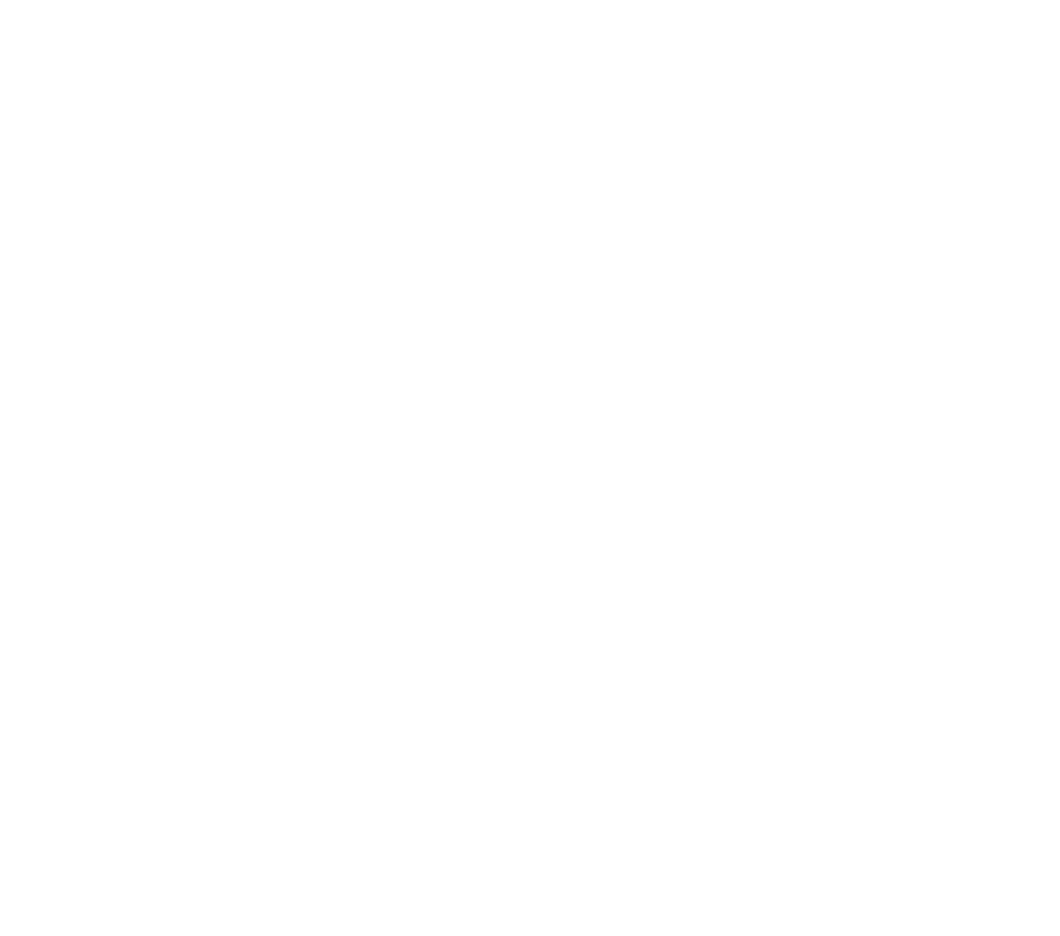
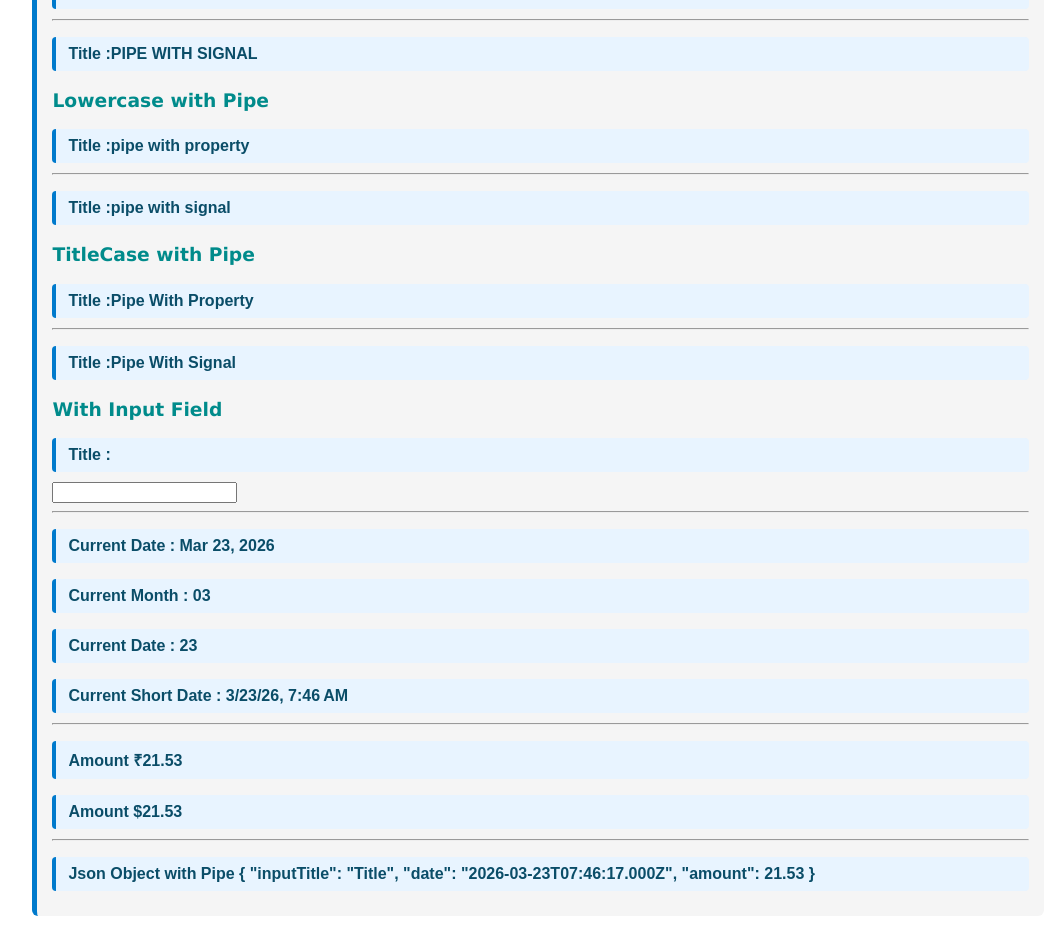
Before and after one commit to JayrajPrajapati/angularbasic, an Angular app: page / in a window 1280 px wide. Shown: the part 6020-6956 px from the top of the page, without its empty margins (102-1162 px from the left). Before the commit the page ends 5921 px from the top, so only its background shows below. Built offline with nearby package versions, Linux system fonts and the light colour scheme.

Commit message:
Implmented Pipes

```diff
--- a/src/app/app.html
+++ b/src/app/app.html
@@ -287,7 +287,8 @@
     <h3>Selected Language : {{selectedLanguageName()}}</h3>
     <br>
 
-    <input type="text" (input)="newLanguage.set($event.target.value)" placeholder="Enter a New Language" [value]="newLanguage()">
+    <input type="text" (input)="newLanguage.set($event.target.value)" placeholder="Enter a New Language"
+      [value]="newLanguage()">
     <button (click)="addNewLanguage()">Add New Language</button>
 
     @for(language of languagesList(); track language){
@@ -295,11 +296,43 @@
       (deleteLanguageByName)="deleteLanguage($event)"></app-child-to-parent-component>
     }
   </div>
-   <!-- Global State with Signals -->
+  <!-- Global State with Signals -->
   <div class="section">
     <p>Global State with Signals:</p>
     <app-display-component></app-display-component>
     <hr>
     <app-control-counter-component></app-control-counter-component>
   </div>
+  <!-- Pipe -->
+  <div class="section">
+    <h3>Uppercase with Pipe</h3>
+    <p>Title :{{topicWithProperty | uppercase}}</p>
+    <hr>
+    <p>Title :{{topicWithSignal() | uppercase}}</p>
+
+    <h3>Lowercase with Pipe</h3>
+    <p>Title :{{topicWithProperty | lowercase}}</p>
+    <hr>
+    <p>Title :{{topicWithSignal() | lowercase}}</p>
+
+    <h3>TitleCase with Pipe</h3>
+    <p>Title :{{topicWithProperty | titlecase}}</p>
+    <hr>
+    <p>Title :{{topicWithSignal() | titlecase}}</p>
+
+    <h3>With Input Field</h3>
+    <p>Title :{{inputTitle() | titlecase}}</p>
+    <input (input)="inputTitle.set($event.target.value)" type="text">
+
+    <hr>
+    <p>Current Date : {{todayDate | date}}</p>
+    <p>Current Month : {{todayDate | date:'MM'}}</p>
+    <p>Current Date : {{todayDate | date:'dd'}}</p>
+    <p>Current Short Date : {{todayDate | date:'short'}}</p>
+    <hr>
+    <p>Amount {{amount | currency:'INR'}}</p>
+    <p>Amount {{amount | currency:'USD'}}</p>
+    <hr>
+    <p>Json Object with Pipe {{obj() | json}}</p>
+  </div>
 </div>
--- a/src/app/app.ts
+++ b/src/app/app.ts
@@ -7,10 +7,11 @@
 import { ChildToParentComponent } from './componenets/child-to-parent-component/child-to-parent-component';
 import { DisplayComponent } from './componenets/displayComponent/display-component/display-component';
 import { ControlCounterComponent } from './componenets/control-counter-component/control-counter-component';
+import { CommonModule } from '@angular/common';
 
 @Component({
   selector: 'app-root',
-  imports: [SignUp, FormsModule, ChildComponent, ParentToChild, ChildToParentComponent,DisplayComponent,ControlCounterComponent],
+  imports: [SignUp, FormsModule, ChildComponent, ParentToChild, ChildToParentComponent,DisplayComponent,ControlCounterComponent,CommonModule],
   templateUrl: './app.html',
   styleUrl: './app.css'
 })
@@ -316,4 +317,12 @@
     this.languagesList.update((data) => data.filter((item) => item != language))
     this.selectedLanguageName.set('')
   }
+   //Pipe
+   topicWithProperty = "Pipe with Property";
+   topicWithSignal = signal("Pipe with Signal");
+
+   inputTitle = signal('');
+   todayDate = new Date();
+   amount =21.53;
+   obj = signal({inputTitle:"Title",date:new Date(),amount:21.53})
 }
```
